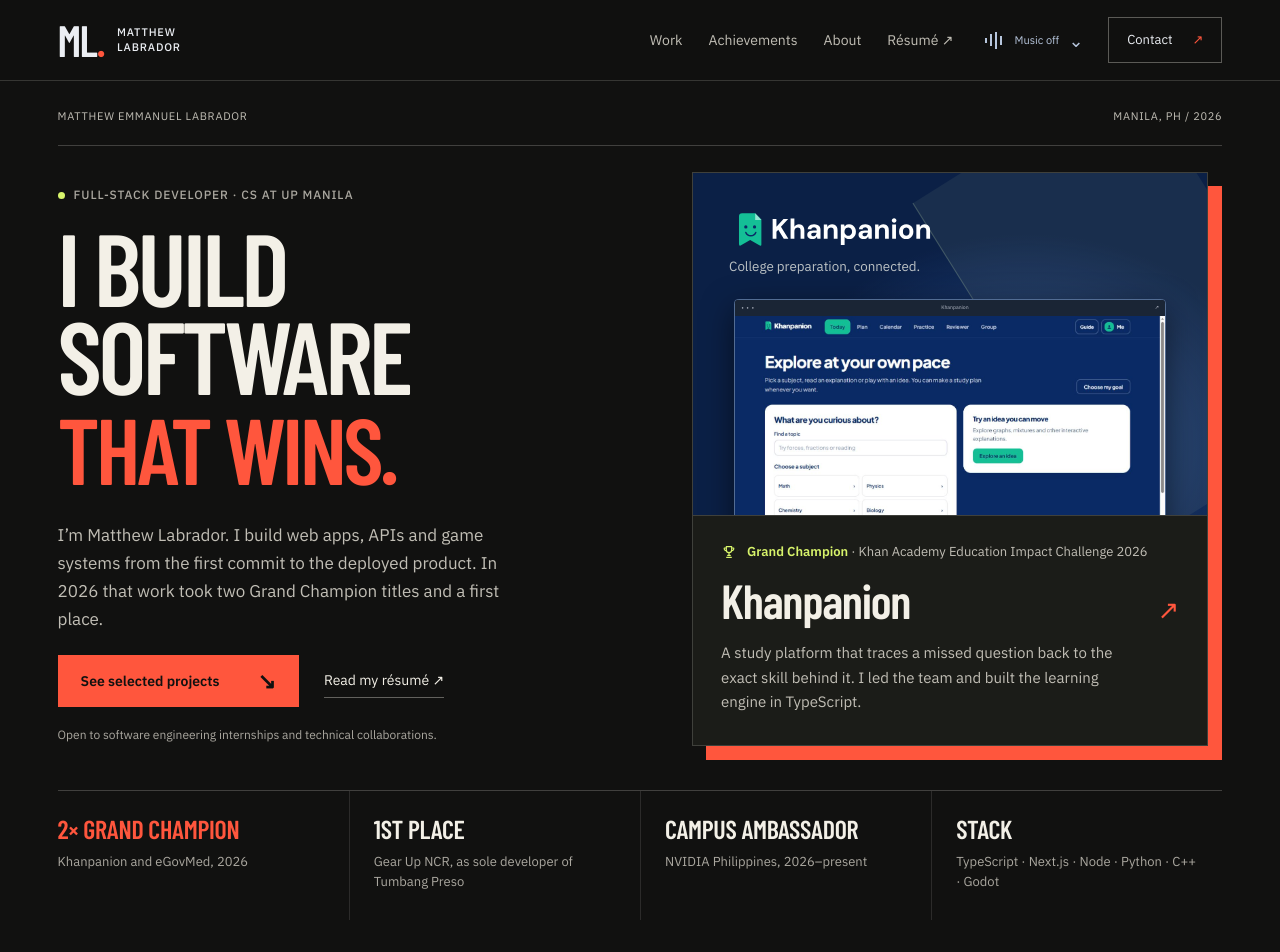
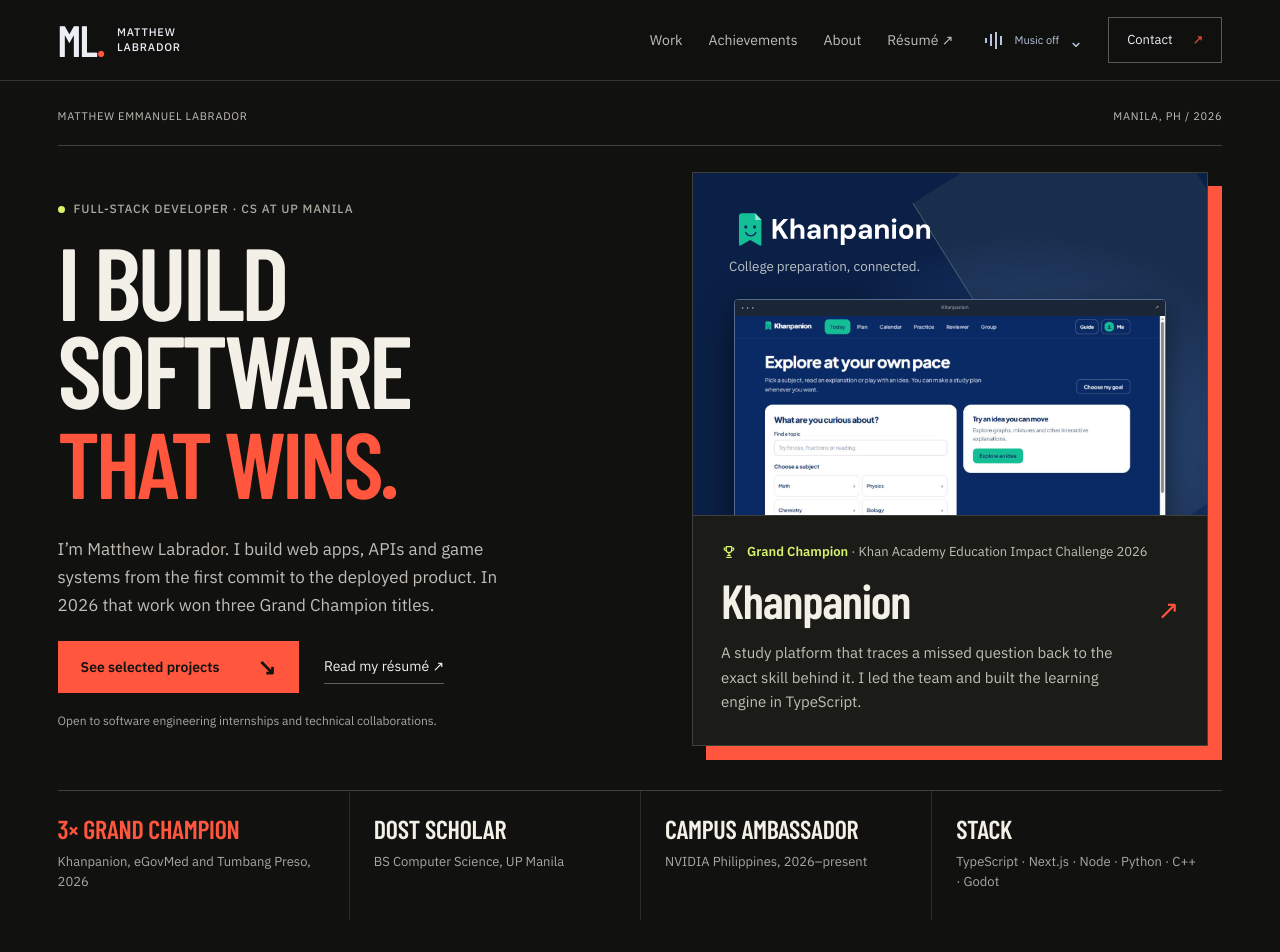
Before and after one commit to M4tyu633/portfolio, a Next.js app: page / in a window 1280 px wide. Shown: the top 952 px of the page. Built offline with nearby package versions, Linux system fonts and the light colour scheme.

Commit message:
Gear Up NCR is Grand Champion; tidy case-study layout
Align case-study sections with the opening frame, give section headings
room, and set situation/constraint/decision as readable rows.

```diff
--- a/src/app/achievements/[slug]/page.tsx
+++ b/src/app/achievements/[slug]/page.tsx
@@ -77,8 +77,8 @@
               sizes="100vw"
             />
             <figcaption>
-              The team at Gear Up NCR. First place, and a place at the national
-              finals.
+              The team at Gear Up NCR. Grand Champion, and a place at the
+              national finals.
             </figcaption>
           </figure>
         ) : (
@@ -125,7 +125,7 @@
               height={1200}
               sizes="(min-width: 768px) 60vw, 100vw"
             />
-            <figcaption>1st Place · Gear Up NCR</figcaption>
+            <figcaption>Grand Champion · Gear Up NCR</figcaption>
           </figure>
         )}
         <section className="event-account">
--- a/src/app/achievements/page.tsx
+++ b/src/app/achievements/page.tsx
@@ -8,7 +8,7 @@
 export const metadata: Metadata = {
   title: "Achievements",
   description:
-    "Competitions, rankings, scholarships, and the work behind them. First place at Gear Up NCR and Grand Champion at eGov Hackathon PH and the Khan Academy Education Impact Challenge.",
+    "Competitions, rankings, scholarships, and the work behind them. Grand Champion at Gear Up NCR, eGov Hackathon PH and the Khan Academy Education Impact Challenge.",
 };
 
 /* ===========================================================================
@@ -24,7 +24,7 @@
  * match its neighbours.
  * ======================================================================== */
 
-/* The two Grand Champion titles lead their year, then the first place. */
+/* The Grand Champion titles lead their year. */
 const leading = ["khan-academy-education-impact", "egov-hackathon", "gear-up-ncr"];
 const rank = (slug: string) => {
   const i = leading.indexOf(slug);
--- a/src/app/css/calm.css
+++ b/src/app/css/calm.css
@@ -63,3 +63,10 @@
   letter-spacing: 0;
   color: var(--w-ink-2);
 }
+
+/* Case-study body shares the opening's frame so every rule lines up. */
+.case-body {
+  max-width: 1600px;
+  margin-inline: auto;
+  padding-inline: clamp(24px, 4vw, 64px);
+}
--- a/src/app/page.tsx
+++ b/src/app/page.tsx
@@ -33,7 +33,7 @@
     project: "Tumbang Preso",
     href: "/achievements/gear-up-ncr",
     meta: "2026 · Game development",
-    result: "1st Place",
+    result: "Grand Champion",
     event: "Gear Up NCR Esports Game Dev Challenge",
     logo: "/work/tumbang/wordmark.webp",
     w: 900,
@@ -86,7 +86,7 @@
               <p className="studio-intro">
                 I’m Matthew Labrador. I build web apps, APIs and game systems
                 from the first commit to the deployed product. In 2026 that work
-                took two Grand Champion titles and a first place.
+                won three Grand Champion titles.
               </p>
               <div className="studio-actions">
                 <a className="studio-button" href="#selected-work">
@@ -136,12 +136,12 @@
           </div>
           <dl className="studio-proof" aria-label="Highlights">
             <div>
-              <dt>2× Grand Champion</dt>
-              <dd>Khanpanion and eGovMed, 2026</dd>
+              <dt>3× Grand Champion</dt>
+              <dd>Khanpanion, eGovMed and Tumbang Preso, 2026</dd>
             </div>
             <div>
-              <dt>1st Place</dt>
-              <dd>Gear Up NCR, as sole developer of Tumbang Preso</dd>
+              <dt>DOST Scholar</dt>
+              <dd>BS Computer Science, UP Manila</dd>
             </div>
             <div>
               <dt>Campus Ambassador</dt>
--- a/src/app/work/tumbang-preso/page.tsx
+++ b/src/app/work/tumbang-preso/page.tsx
@@ -147,7 +147,7 @@
                 the menu puts SINGLE PLAYER on. A hairline box with a gold
                 border is a portfolio badge; this is the build's own furniture. */}
             <p className="mt-7 flex flex-wrap items-center gap-x-4 gap-y-3">
-              <span className="tp-banner">1st Place</span>
+              <span className="tp-banner">Grand Champion</span>
               <span className="u-meta text-[#fcd39f]">
                 <span className="hidden sm:inline">
                   Gear Up NCR Esports Game Dev Challenge
@@ -485,7 +485,7 @@
             <div className="grid gap-x-14 gap-y-10 lg:grid-cols-[minmax(0,1fr)_minmax(0,1fr)] lg:items-center">
               <div>
                 <p className="u-display text-accent text-[clamp(3.5rem,11vw,8rem)] leading-[0.82]">
-                  1st Place
+                  Grand Champion
                 </p>
                 <span aria-hidden className="tp-bunting mt-6 block" />
                 <h2
@@ -514,7 +514,7 @@
                 <div className="border-rule relative aspect-[4/3] border">
                   <Image
                     src={`${M}/trophies.webp`}
-                    alt="The Gear Up NCR first place trophy beside the team's certificates of recognition."
+                    alt="The Gear Up NCR Grand Champion trophy beside the team's certificates of recognition."
                     fill
                     sizes="(min-width: 1024px) 44rem, 100vw"
                     className="object-cover"
--- a/src/content/about.ts
+++ b/src/content/about.ts
@@ -87,7 +87,7 @@
     period: "2026",
     role: "Lead developer",
     org: "Gear Up NCR Esports Game Dev Challenge",
-    note: "1st place in Metro Manila, and the region's entry at the national finals.",
+    note: "Grand Champion, and the region's entry at the national finals.",
   },
   {
     period: "2026",
--- a/src/content/achievements.ts
+++ b/src/content/achievements.ts
@@ -23,20 +23,20 @@
     n: "01",
     slug: "gear-up-ncr",
     title: "Gear Up NCR Esports Game Dev Challenge",
-    result: "1st Place",
+    result: "Grand Champion",
     org: "National Capital Region",
     year: "2026",
     tier: "A",
     project: "tumbang-preso",
     summary:
-      "Sole developer on Tumbang Preso. First place in the region, and NCR's entry at the national finals in General Santos City.",
+      "Sole developer on Tumbang Preso. Grand Champion, and NCR's entry at the national finals in General Santos City.",
     lede: "We waded in through knee-deep floodwater on the first morning. On the third, the game was going to nationals.",
     facts: [
       { label: "Event", value: "Gear Up NCR Esports Game Dev Challenge" },
       { label: "Dates", value: "6 to 8 August 2026" },
       { label: "Team", value: "BH Studios" },
       { label: "My role", value: "Lead developer, built the game solo" },
-      { label: "Result", value: "1st Place, representing NCR at Nationals" },
+      { label: "Result", value: "Grand Champion, representing NCR at Nationals" },
       { label: "Next", value: "National finals, General Santos City" },
     ],
     sections: [
@@ -87,7 +87,7 @@
         blocks: [
           {
             kind: "p",
-            text: "1st Place. The game now represents the National Capital Region at the national finals in General Santos City. DOST and several partner companies are backing the entry from here and are connecting the team with industry professionals.",
+            text: "Grand Champion. The game now represents the National Capital Region at the national finals in General Santos City. DOST and several partner companies are backing the entry from here and are connecting the team with industry professionals.",
           },
           {
             kind: "p",
--- a/src/content/portfolio.ts
+++ b/src/content/portfolio.ts
@@ -23,7 +23,7 @@
     summary:
       "The Filipino street game of slippers and tin cans, rebuilt as a four-player online game. As sole developer I built the gameplay systems, the world, the interface and the multiplayer netcode.",
     role: "Sole developer · Gameplay systems, level assembly & multiplayer netcode",
-    result: "1st Place · Gear Up NCR Esports Game Dev Challenge 2026",
+    result: "Grand Champion · Gear Up NCR Esports Game Dev Challenge 2026",
   },
   egovmed: {
     label: "02 / Civic technology",
--- a/src/content/worlds.ts
+++ b/src/content/worlds.ts
@@ -154,7 +154,7 @@
     title: "Tumbang Preso",
     line: "A four-player online game of the Filipino street game, built from an empty project to a competition build in five days.",
     did: "I built the whole game.",
-    result: "1st Place · Gear Up NCR 2026",
+    result: "Grand Champion · Gear Up NCR 2026",
     href: "/work/tumbang-preso",
     action: "Enter the build",
     world: "tumbang",
```
Also changed, not shown: src/app/work/[slug]/page.tsx (+4 -4 lines), src/components/ui/Blocks.tsx (+6 -4 lines), src/content/projects/tumbang-preso.ts (+4 -4 lines).
